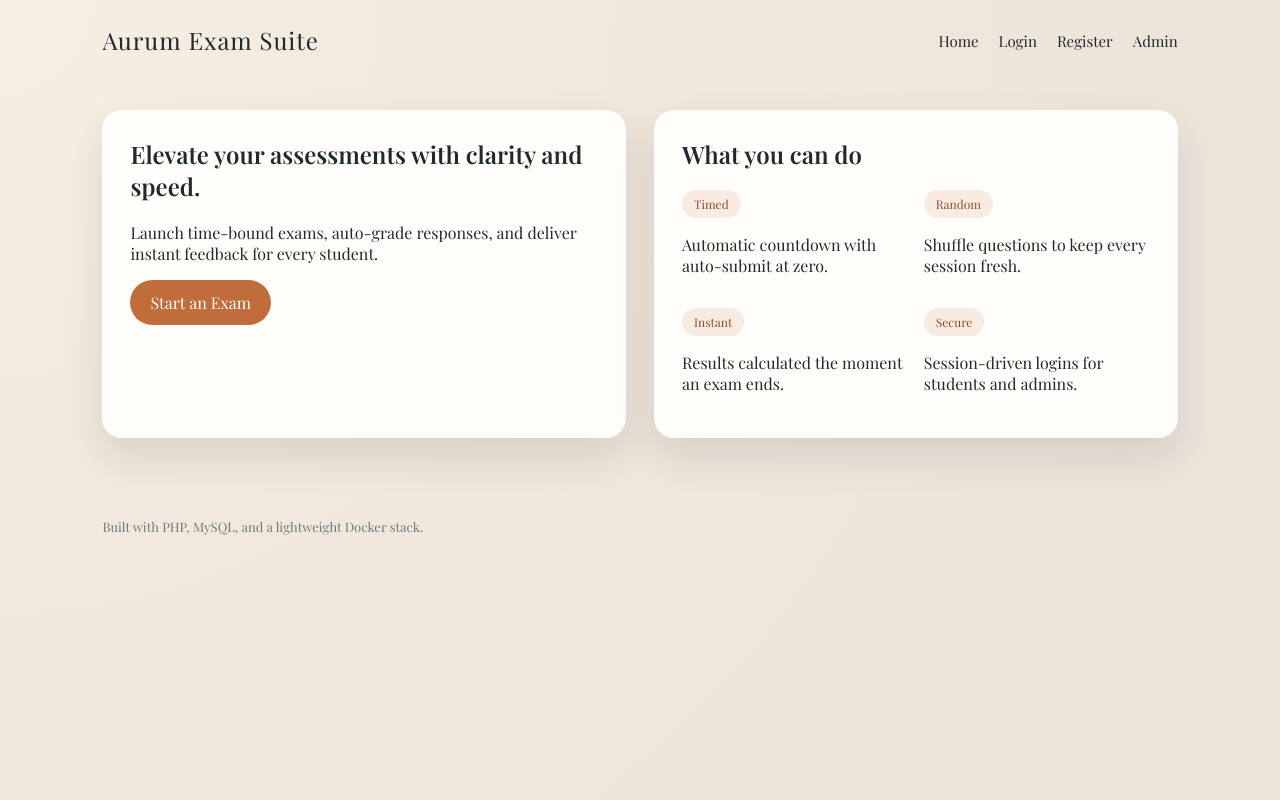
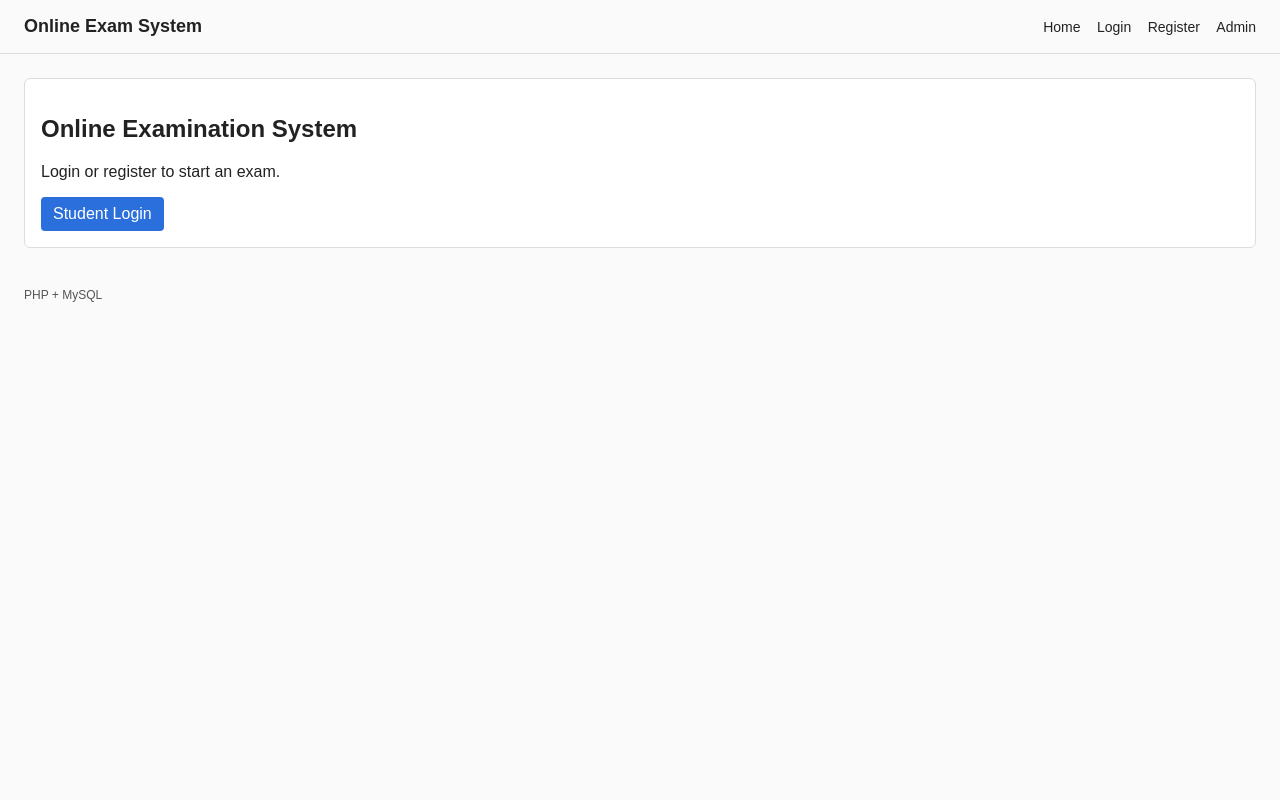
Before and after one commit to Aparup321/php, a PHP site: page /views/index.php in a window 1280 px wide. Run offline with PHP 8.4, Linux system fonts and the light colour scheme.

Commit message:
fix: add some adition fearture

```diff
--- a/online-exam-system/assets/css/style.css
+++ b/online-exam-system/assets/css/style.css
@@ -1,12 +1,10 @@
 :root {
-  --ink: #1f2a2e;
-  --muted: #6b7a80;
-  --paper: #f6f1eb;
-  --accent: #c06c3b;
-  --accent-dark: #8f4a25;
-  --bg: #f0ece7;
-  --card: #fffdf9;
-  --shadow: 0 18px 40px rgba(31, 42, 46, 0.12);
+  --text: #222;
+  --muted: #555;
+  --border: #ddd;
+  --bg: #fafafa;
+  --card: #fff;
+  --primary: #2a6fdb;
 }
 
 * {
@@ -15,101 +13,93 @@
 
 body {
   margin: 0;
-  font-family: "Playfair Display", "Georgia", serif;
-  color: var(--ink);
-  background: radial-gradient(circle at top left, #f7efe3 0%, #f1e7db 42%, #ece3d9 100%);
-  min-height: 100vh;
+  font-family: Arial, sans-serif;
+  color: var(--text);
+  background: var(--bg);
 }
 
 header {
-  padding: 24px 8vw;
+  padding: 16px 24px;
+  border-bottom: 1px solid var(--border);
   display: flex;
   align-items: center;
   justify-content: space-between;
 }
 
 .brand {
-  font-size: 24px;
-  letter-spacing: 0.04em;
+  font-size: 18px;
+  font-weight: 600;
 }
 
-.nav a {
-  color: var(--ink);
+.nav a,
+.nav span {
+  color: var(--text);
   text-decoration: none;
-  margin-left: 16px;
-  font-size: 15px;
+  margin-left: 12px;
+  font-size: 14px;
 }
 
 .hero {
+  padding: 24px;
   display: grid;
-  grid-template-columns: repeat(auto-fit, minmax(280px, 1fr));
-  gap: 28px;
-  padding: 30px 8vw 60px;
+  gap: 16px;
 }
 
 .card {
   background: var(--card);
-  padding: 28px;
-  border-radius: 20px;
-  box-shadow: var(--shadow);
-}
-
-.card h1,
-.card h2,
-.card h3 {
-  margin-top: 0;
+  border: 1px solid var(--border);
+  padding: 16px;
+  border-radius: 6px;
 }
 
 .btn {
   display: inline-block;
-  padding: 12px 20px;
-  border-radius: 999px;
-  background: var(--accent);
+  padding: 8px 12px;
+  border-radius: 4px;
+  background: var(--primary);
   color: #fff;
   text-decoration: none;
-  transition: transform 0.2s ease, background 0.2s ease;
-}
-
-.btn:hover {
-  transform: translateY(-2px);
-  background: var(--accent-dark);
+  border: none;
+  cursor: pointer;
 }
 
 .form-group {
-  margin-bottom: 16px;
+  margin-bottom: 12px;
 }
 
 label {
   display: block;
-  font-size: 14px;
-  margin-bottom: 6px;
+  font-size: 13px;
+  margin-bottom: 4px;
   color: var(--muted);
 }
 
-input, select, textarea {
+input,
+select,
+textarea {
   width: 100%;
-  padding: 10px 12px;
-  border-radius: 10px;
-  border: 1px solid #d9cfc4;
+  padding: 8px;
+  border-radius: 4px;
+  border: 1px solid var(--border);
   background: #fff;
   font-size: 14px;
 }
 
 .grid {
   display: grid;
-  gap: 16px;
+  gap: 12px;
 }
 
 .two-col {
-  grid-template-columns: repeat(auto-fit, minmax(220px, 1fr));
+  grid-template-columns: repeat(auto-fit, minmax(200px, 1fr));
 }
 
 .pill {
   display: inline-block;
-  padding: 6px 12px;
-  border-radius: 999px;
-  background: rgba(192, 108, 59, 0.12);
-  color: var(--accent-dark);
+  padding: 4px 8px;
+  border-radius: 4px;
+  background: #eee;
+  color: var(--muted);
   font-size: 12px;
 }
 
@@ -121,26 +111,25 @@ input, select, textarea {
 
 .table th,
 .table td {
-  padding: 10px;
-  border-bottom: 1px solid #e3d7cb;
+  padding: 8px;
+  border-bottom: 1px solid var(--border);
   text-align: left;
 }
 
 .timer {
   font-weight: 600;
-  color: var(--accent-dark);
 }
 
 .footer {
-  padding: 20px 8vw 40px;
+  padding: 16px 24px;
   color: var(--muted);
-  font-size: 13px;
+  font-size: 12px;
 }
 
 @media (max-width: 720px) {
   header {
     flex-direction: column;
     align-items: flex-start;
-    gap: 12px;
+    gap: 8px;
   }
 }
--- a/online-exam-system/docker/mysql/init.sql
+++ b/online-exam-system/docker/mysql/init.sql
@@ -51,4 +51,6 @@ INSERT INTO exams (exam_name, exam_date) VALUES
 INSERT INTO questions (exam_id, question, option1, option2, option3, option4, correct_option) VALUES
   (1, "Which data structure uses FIFO order?", "Stack", "Queue", "Tree", "Graph", 2),
   (1, "Which language is primarily used for styling web pages?", "HTML", "CSS", "PHP", "SQL", 2),
-  (1, "What does SQL stand for?", "Structured Query Language", "Simple Query Language", "Sequential Query Logic", "Standard Question Language", 1);
+  (1, "What does SQL stand for?", "Structured Query Language", "Simple Query Language", "Sequential Query Logic", "Standard Question Language", 1),
+  (1, "Which algorithm is commonly used for shortest path in weighted graphs with non-negative edges?", "DFS", "BFS", "Dijkstra", "Prim", 3),
+  (1, "What does HTTP stand for?", "HyperText Transfer Protocol", "High Transfer Text Protocol", "Hyperlink Transfer Program", "Host Transfer Packet", 1);
--- a/online-exam-system/views/dashboard.php
+++ b/online-exam-system/views/dashboard.php
@@ -14,11 +14,10 @@ $exams = $pdo->query("SELECT * FROM exams ORDER BY exam_date DESC")->fetchAll();
   <meta name="viewport" content="width=device-width, initial-scale=1.0">
   <title>Student Dashboard</title>
   <link rel="stylesheet" href="/assets/css/style.css">
-  <link href="https://fonts.googleapis.com/css2?family=Playfair+Display:wght@400;600&display=swap" rel="stylesheet">
 </head>
 <body>
   <header>
-    <div class="brand">Aurum Exam Suite</div>
+    <div class="brand">Online Exam System</div>
     <nav class="nav">
       <span>Welcome <?= h($_SESSION["student_name"]) ?></span>
       <a href="/views/result.php">Results</a>
--- a/online-exam-system/views/exam.php
+++ b/online-exam-system/views/exam.php
@@ -46,12 +46,11 @@ if (is_post()) {
   <meta name="viewport" content="width=device-width, initial-scale=1.0">
   <title>Exam</title>
   <link rel="stylesheet" href="/assets/css/style.css">
-  <link href="https://fonts.googleapis.com/css2?family=Playfair+Display:wght@400;600&display=swap" rel="stylesheet">
   <script src="/assets/js/script.js" defer></script>
 </head>
 <body>
   <header>
-    <div class="brand">Aurum Exam Suite</div>
+    <div class="brand">Online Exam System</div>
     <nav class="nav">
       <span class="timer" data-timer="600">10:00</span>
       <a href="/views/dashboard.php">Dashboard</a>
--- a/online-exam-system/views/index.php
+++ b/online-exam-system/views/index.php
@@ -8,11 +8,10 @@ session_start();
   <meta name="viewport" content="width=device-width, initial-scale=1.0">
   <title>Online Exam System</title>
   <link rel="stylesheet" href="/assets/css/style.css">
-  <link href="https://fonts.googleapis.com/css2?family=Playfair+Display:wght@400;600&display=swap" rel="stylesheet">
 </head>
 <body>
   <header>
-    <div class="brand">Aurum Exam Suite</div>
+    <div class="brand">Online Exam System</div>
     <nav class="nav">
       <a href="/views/index.php">Home</a>
       <a href="/views/login.php">Login</a>
@@ -23,33 +22,12 @@ session_start();
 
   <section class="hero">
     <div class="card">
-      <h1>Elevate your assessments with clarity and speed.</h1>
-      <p>Launch time-bound exams, auto-grade responses, and deliver instant feedback for every student.</p>
-      <a class="btn" href="/views/login.php">Start an Exam</a>
-    </div>
-    <div class="card">
-      <h2>What you can do</h2>
-      <div class="grid two-col">
-        <div>
-          <span class="pill">Timed</span>
-          <p>Automatic countdown with auto-submit at zero.</p>
-        </div>
-        <div>
-          <span class="pill">Random</span>
-          <p>Shuffle questions to keep every session fresh.</p>
-        </div>
-        <div>
-          <span class="pill">Instant</span>
-          <p>Results calculated the moment an exam ends.</p>
-        </div>
-        <div>
-          <span class="pill">Secure</span>
-          <p>Session-driven logins for students and admins.</p>
-        </div>
-      </div>
+      <h1>Online Examination System</h1>
+      <p>Login or register to start an exam.</p>
+      <a class="btn" href="/views/login.php">Student Login</a>
     </div>
   </section>
 
-  <div class="footer">Built with PHP, MySQL, and a lightweight Docker stack.</div>
+  <div class="footer">PHP + MySQL</div>
 </body>
 </html>
--- a/online-exam-system/views/login.php
+++ b/online-exam-system/views/login.php
@@ -21,11 +21,10 @@ if (is_post()) {
   <meta name="viewport" content="width=device-width, initial-scale=1.0">
   <title>Student Login</title>
   <link rel="stylesheet" href="/assets/css/style.css">
-  <link href="https://fonts.googleapis.com/css2?family=Playfair+Display:wght@400;600&display=swap" rel="stylesheet">
 </head>
 <body>
   <header>
-    <div class="brand">Aurum Exam Suite</div>
+    <div class="brand">Online Exam System</div>
     <nav class="nav">
       <a href="/views/index.php">Home</a>
       <a href="/views/register.php">Register</a>
--- a/online-exam-system/views/register.php
+++ b/online-exam-system/views/register.php
@@ -24,11 +24,10 @@ if (is_post()) {
   <meta name="viewport" content="width=device-width, initial-scale=1.0">
   <title>Student Register</title>
   <link rel="stylesheet" href="/assets/css/style.css">
-  <link href="https://fonts.googleapis.com/css2?family=Playfair+Display:wght@400;600&display=swap" rel="stylesheet">
 </head>
 <body>
   <header>
-    <div class="brand">Aurum Exam Suite</div>
+    <div class="brand">Online Exam System</div>
     <nav class="nav">
       <a href="/views/index.php">Home</a>
       <a href="/views/login.php">Login</a>
--- a/online-exam-system/views/result.php
+++ b/online-exam-system/views/result.php
@@ -25,11 +25,10 @@ $history = $historyStmt->fetchAll();
   <meta name="viewport" content="width=device-width, initial-scale=1.0">
   <title>Results</title>
   <link rel="stylesheet" href="/assets/css/style.css">
-  <link href="https://fonts.googleapis.com/css2?family=Playfair+Display:wght@400;600&display=swap" rel="stylesheet">
 </head>
 <body>
   <header>
-    <div class="brand">Aurum Exam Suite</div>
+    <div class="brand">Online Exam System</div>
     <nav class="nav">
       <a href="/views/dashboard.php">Dashboard</a>
       <a href="/views/logout.php">Logout</a>
```
